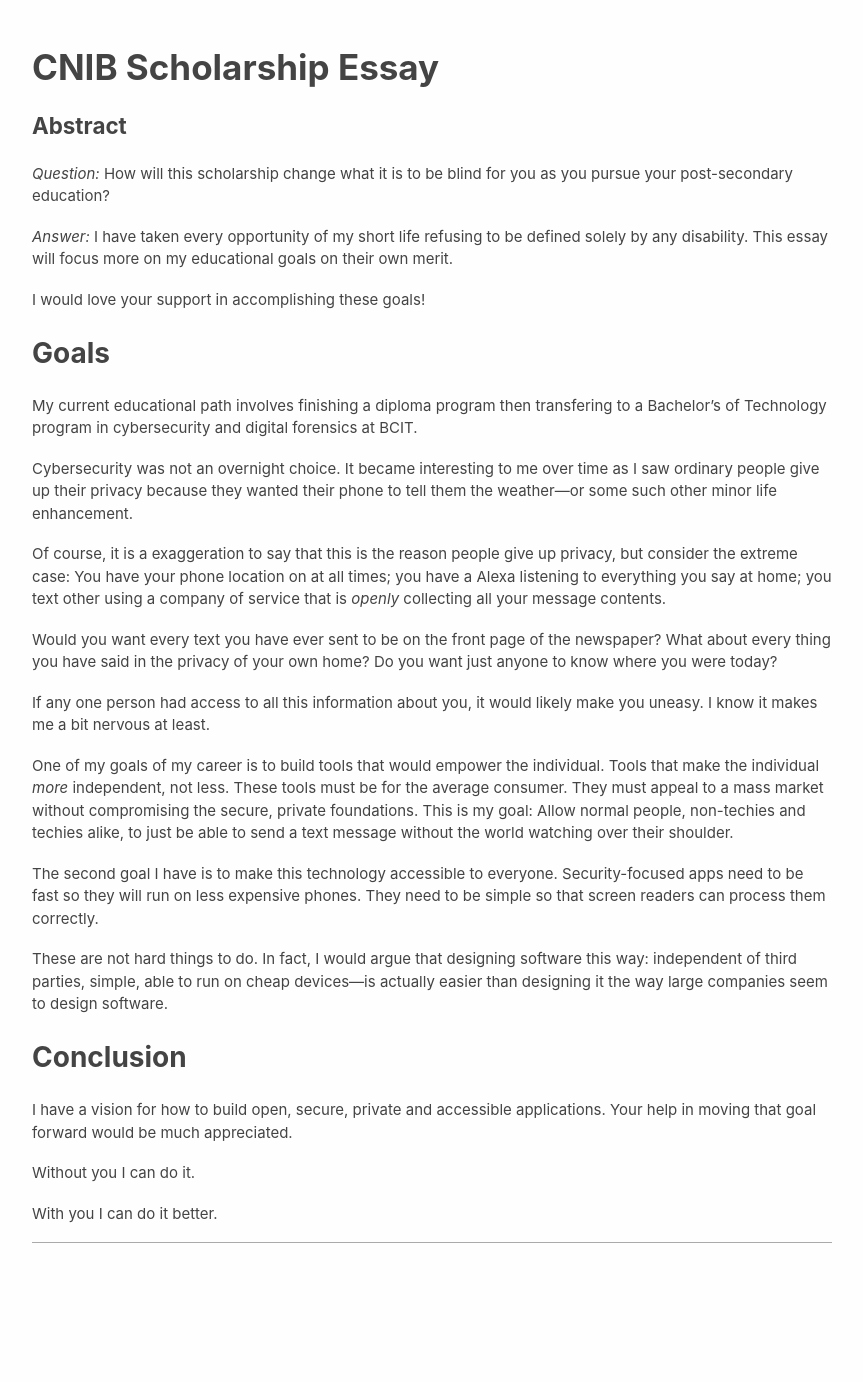
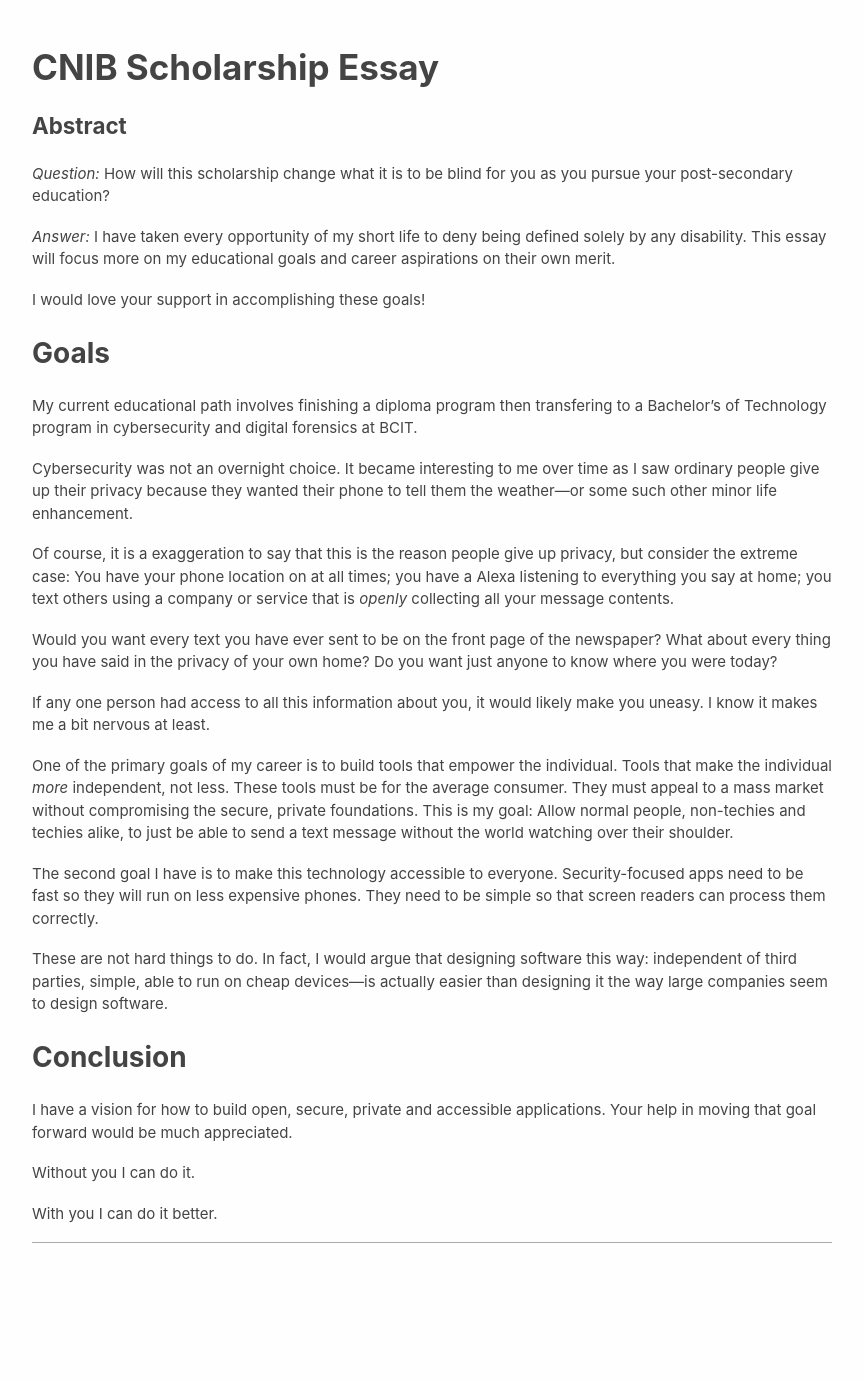
Before and after one commit to TTWNO/tait.tech, a Jekyll site: the page built from scholarships/2020/cnib/index.md, in a window 1280 px wide. Shown: the whole page, without its empty margins (208-1071 px from the left). Built offline with Jekyll 4.4.1, drawn with Linux system fonts in a browser that asks for light colours.

Commit message:
Fix spelling, grammar

```diff
--- a/scholarships/2020/cnib/index.md
+++ b/scholarships/2020/cnib/index.md
@@ -9,8 +9,8 @@ title: "CNIB Scholarship Essay 2020"
 How will this scholarship change what it is to be blind for you as you pursue your post-secondary education?
 
 *Answer:*
-I have taken every opportunity of my short life refusing to be defined solely by any disability.
-This essay will focus more on my educational goals on their own merit.
+I have taken every opportunity of my short life to deny being defined solely by any disability.
+This essay will focus more on my educational goals and career aspirations on their own merit.
 
 I would love your support in accomplishing these goals!
 
@@ -26,7 +26,7 @@ Of course, it is a exaggeration to say that this is the reason people give up pr
 but consider the extreme case:
 You have your phone location on at all times;
 you have a Alexa listening to everything you say at home;
-you text other using a company of service that is *openly* collecting all your message contents.
+you text others using a company or service that is *openly* collecting all your message contents.
 
 Would you want every text you have ever sent to be on the front page of the newspaper?
 What about every thing you have said in the privacy of your own home?
@@ -35,7 +35,7 @@ Do you want just anyone to know where you were today?
 If any one person had access to all this information about you, it would likely make you uneasy.
 I know it makes me a bit nervous at least.
 
-One of my goals of my career is to build tools that would empower the individual.
+One of the primary goals of my career is to build tools that empower the individual.
 Tools that make the individual *more* independent, not less.
 These tools must be for the average consumer.
 They must appeal to a mass market without compromising the secure, private foundations.
```
